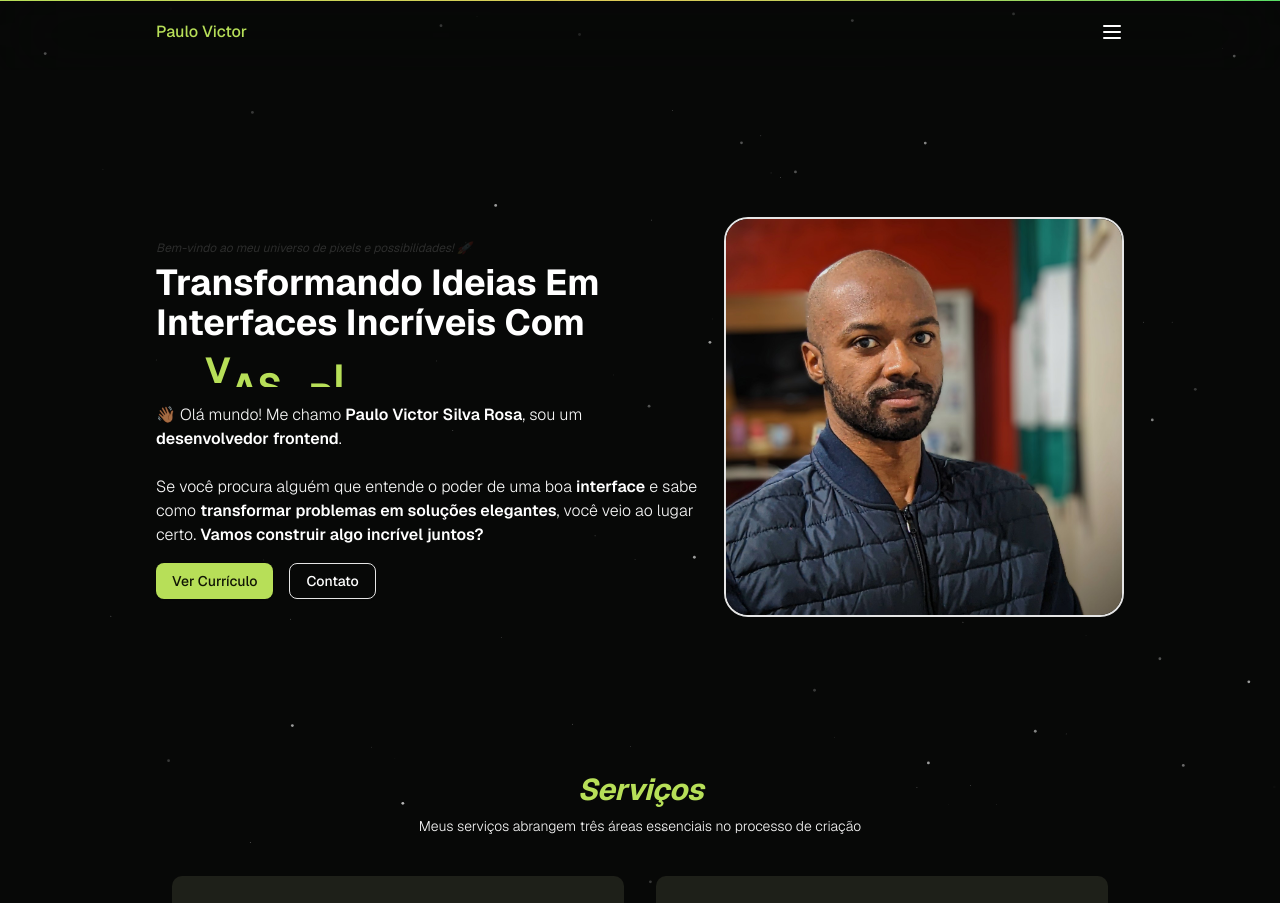
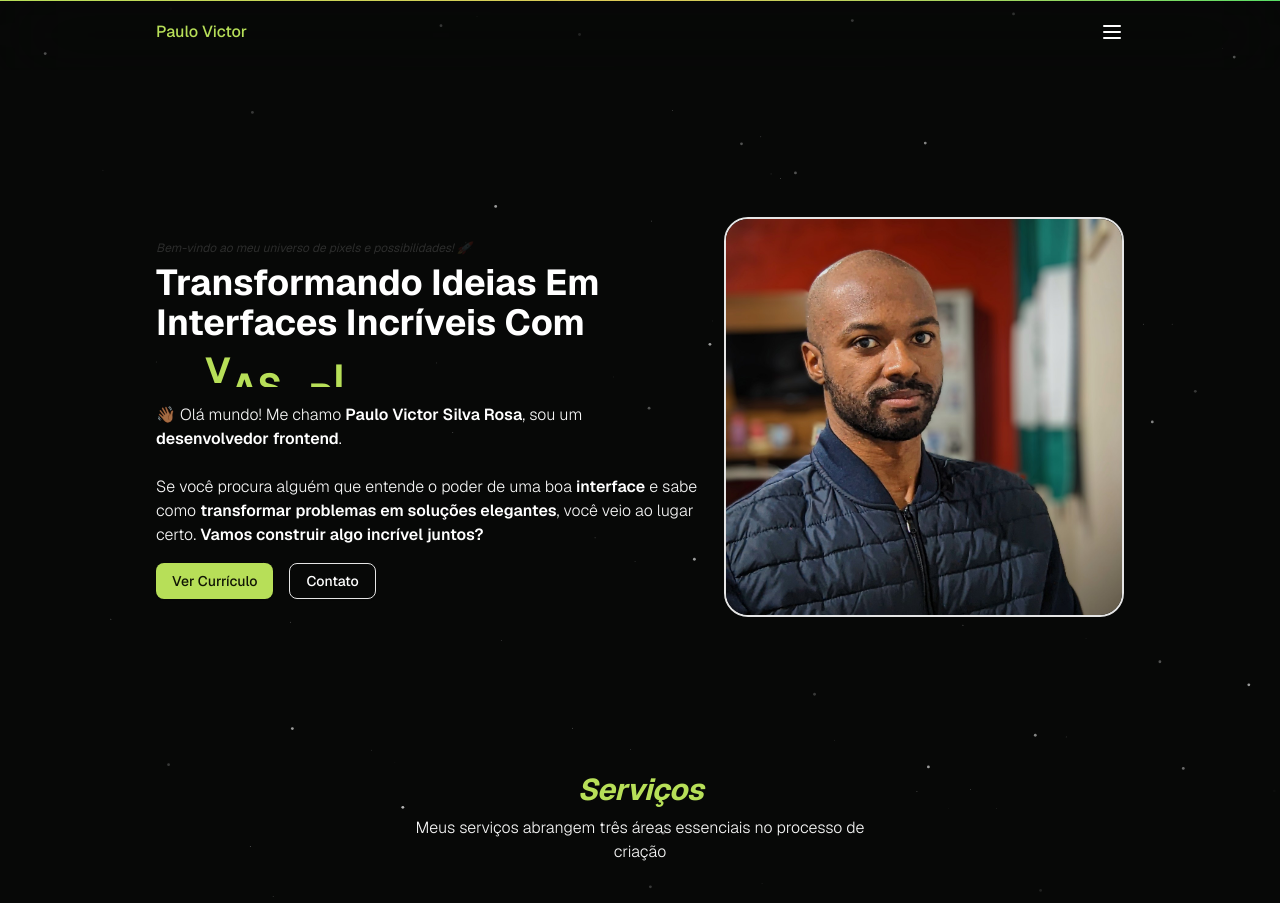
Before and after one commit to paulopbi/portfolio, a Next.js app: page / in a window 1280 px wide. Shown: the top 903 px of the page. Built offline with nearby package versions, Linux system fonts and the light colour scheme.

Commit message:
refactor: add margin auto and 16px in the text on tablet size

```diff
--- a/src/app/globals.css
+++ b/src/app/globals.css
@@ -31,7 +31,7 @@ strong {
   }
 
   .subtitle__description {
-    @apply text-muted inline-block max-w-[500px] text-center text-sm font-light;
+    @apply text-muted mx-auto block max-w-[500px] text-center text-sm font-light md:text-base;
   }
 }
 
```
